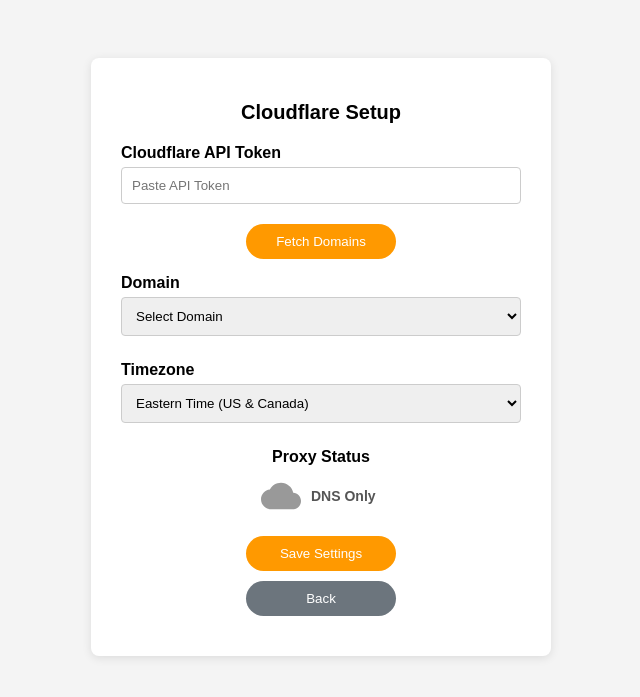
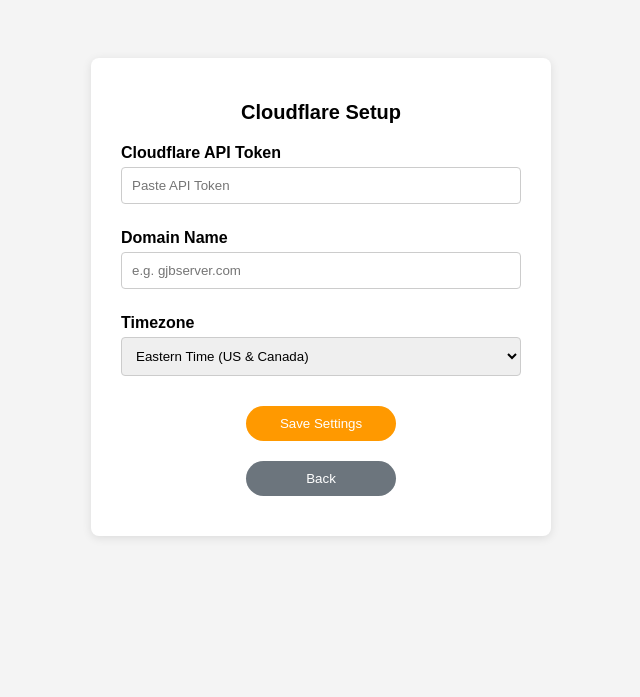
Before and after one commit to DmesgNoise/cloudflare-ddns, a Python web app: template app/templates/setup.html in a window 1280 px wide. Shown: the top 697 px of the page, without its empty margins (319-959 px from the left). Run offline with Jinja, Linux system fonts and the light colour scheme; the template is opened without the code that fills it, so the values that code supplies are empty.

Commit message:
Streamlined user settings form to use direct text inputs and pure backend lookup resolution

```diff
--- a/app/templates/setup.html
+++ b/app/templates/setup.html
@@ -10,14 +10,11 @@
         input[type="password"], input[type="text"], select { width: 100%; padding: 10px; margin-bottom: 10px; border: 1px solid #ccc; border-radius: 4px; box-sizing: border-box; }
         button {
             padding: 10px 20px; background: #ff9900; color: white; border: none; border-radius: 20px;
-            cursor: pointer; margin: 10px auto; display: block; width: auto; min-width: 150px;
+            cursor: pointer; margin: 20px auto 10px auto; display: block; width: auto; min-width: 150px;
         }
         button:hover { background: #e68a00; }
         .back-btn { background: #6c757d; }
         .back-btn:hover { background: #5a6268; }
-        .cloud-toggle-wrapper { display: flex; align-items: center; justify-content: center; margin: 10px 0 20px 0; cursor: pointer; user-select: none; }
-        .cloud-toggle-wrapper svg { width: 40px; height: 40px; transition: fill 0.2s ease-in-out; }
-        .cloud-toggle-text { margin-left: 10px; font-size: 14px; font-weight: bold; color: #555; width: 70px; }
     </style>
 </head>
 <body>
@@ -27,13 +24,8 @@
             <label for="token">Cloudflare API Token</label>
             <input type="password" id="token" name="token" placeholder="Paste API Token" value="{{ config.token }}" required>
 
-            <button type="button" onclick="fetchDomains()">Fetch Domains</button>
-
-            <label for="zone_id">Domain</label>
-            <select id="zone_id" name="zone_id" onchange="updateHiddenFields()" required>
-                <option value="{{ config.zone_id }}">{{ config.zone_name or 'Select Domain' }}</option>
-            </select>
-            <input type="hidden" id="zone_name" name="zone_name" value="{{ config.zone_name }}">
+            <label for="zone_name">Domain Name</label>
+            <input type="text" id="zone_name" name="zone_name" placeholder="e.g. gjbserver.com" value="{{ config.zone_name }}" required>
 
             <label for="timezone">Timezone</label>
             <select id="timezone" name="timezone">
@@ -42,81 +34,12 @@
                 <option value="America/Denver" {% if config.timezone == 'America/Denver' %}selected{% endif %}>Mountain Time (US & Canada)</option>
                 <option value="America/Los_Angeles" {% if config.timezone == 'America/Los_Angeles' %}selected{% endif %}>Pacific Time (US & Canada)</option>
                 <option value="UTC" {% if config.timezone == 'UTC' %}selected{% endif %}>UTC</option>
+                <option value="Europe/London" {% if config.timezone == 'Europe/London' %}selected{% endif %}>London</option>
             </select>
-
-            <label style="text-align: center;">Proxy Status</label>
-            <div class="cloud-toggle-wrapper" onclick="toggleProxy()">
-                <input type="hidden" id="proxied" name="proxied" value="{% if config.proxied %}true{% else %}false{% endif %}">
-                <svg id="cloud-icon" viewBox="0 0 24 24" fill="#999999" xmlns="http://www.w3.org/2000/svg">
-                    <path d="M19.35 10.04C18.67 6.59 15.64 4 12 4 9.11 4 6.6 5.64 5.36 8.04 2.34 8.36 0 10.91 0 14c0 3.31 2.69 6 6 6h13c2.76 0 5-2.24 5-5 0-2.64-2.05-4.78-4.65-4.96z"/>
-                </svg>
-                <span id="proxy-text" class="cloud-toggle-text">DNS Only</span>
-            </div>
 
             <button type="submit">Save Settings</button>
             <button type="button" class="back-btn" onclick="window.location.href='/'">Back</button>
         </form>
     </div>
-    <script>
-        async function fetchDomains() {
-            const token = document.getElementById('token').value.trim();
-            if (!token) return;
-            try {
-                const res = await fetch('/api/fetch_zones', {
-                    method: 'POST',
-                    headers: {'Content-Type': 'application/json'},
-                    body: JSON.stringify({token})
-                });
-                const data = await res.json();
-                if (data.success && data.zones.length > 0) {
-                    const select = document.getElementById('zone_id');
-                    const savedId = select.value;
-                    select.innerHTML = '';
-                    data.zones.forEach(item => {
-                        const opt = document.createElement('option');
-                        opt.value = item.id;
-                        opt.textContent = item.name;
-                        if (item.id === savedId) opt.selected = true;
-                        select.appendChild(opt);
-                    });
-                    updateHiddenFields();
-                }
-            } catch(e) { console.error(e); }
-        }
-
-        function updateHiddenFields() {
-            const select = document.getElementById('zone_id');
-            if (select.selectedIndex >= 0) {
-                document.getElementById('zone_name').value = select.options[select.selectedIndex].text;
-            }
-        }
-
-        function updateProxyUI() {
-            const hdn = document.getElementById('proxied');
-            const icon = document.getElementById('cloud-icon');
-            const text = document.getElementById('proxy-text');
-            if (hdn.value === 'true') {
-                icon.style.fill = '#f48120';
-                text.textContent = 'Proxied';
-            } else {
-                icon.style.fill = '#999999';
-                text.textContent = 'DNS Only';
-            }
-        }
-
-        function toggleProxy() {
-            const hdn = document.getElementById('proxied');
-            hdn.value = (hdn.value === 'true') ? 'false' : 'true';
-            updateProxyUI();
-        }
-
-        window.addEventListener('DOMContentLoaded', () => {
-            updateProxyUI();
-            updateHiddenFields();
-            if (document.getElementById('token').value.trim()) {
-                fetchDomains();
-            }
-        });
-    </script>
 </body>
 </html>
```
Also changed, not shown: app/app.py (+54 -48 lines).
